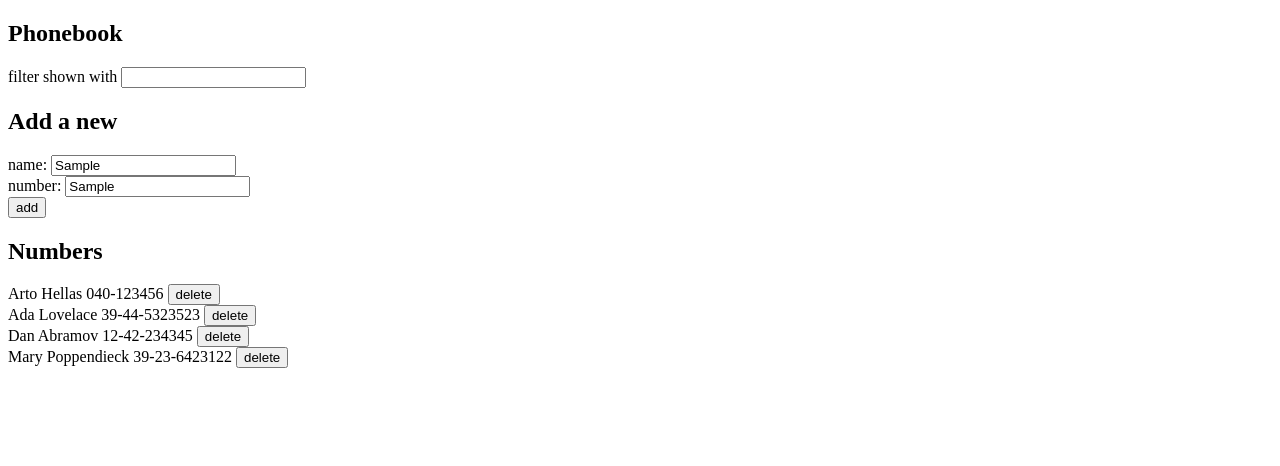
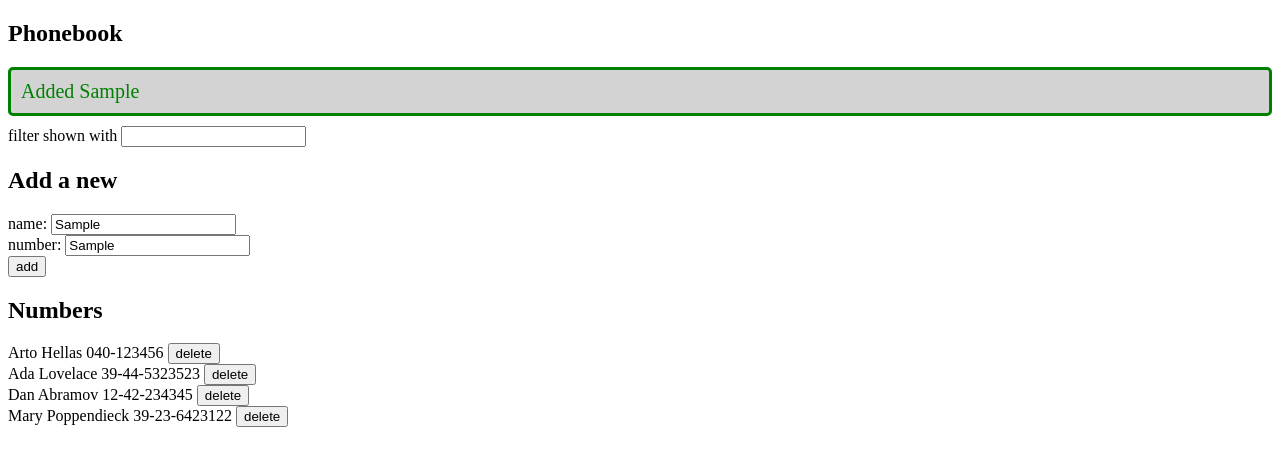
Before and after one commit to Ashvith10/fso-part2, a React (Create React App) app in the folder phonebook/: page / in a window 1280 px wide. Both pictures are taken after typing "Sample", "Sample" into the empty fields and a click on the button "add". Shown: the top 466 px of the page. Built offline with nearby package versions, Linux system fonts and the light colour scheme; no server answers; data requests are answered from the project's data file; the HTML template or start-up script is replaced by a standard one.

Commit message:
chore: Show success message

```diff
--- /dev/null
+++ b/phonebook/src/App.css
@@ -0,0 +1,9 @@
+.successMessage {
+    color: green;
+    background: lightgrey;
+    font-size: 20px;
+    border-style: solid;
+    border-radius: 5px;
+    padding: 10px;
+    margin-bottom: 10px;
+}
--- a/phonebook/src/App.js
+++ b/phonebook/src/App.js
@@ -2,13 +2,16 @@ import {useState, useEffect} from 'react'
 import Filter from './components/Filter'
 import PersonForm from './components/PersonForm'
 import Persons from './components/Persons'
+import Success from './components/Success'
 import personService from './services/person'
+import './App.css'
 
 const App = () => {
     const [persons, setPersons] = useState([])
     const [searchToken, setSearchToken] = useState('')
     const [newName, setNewName] = useState('')
     const [newNumber, setNewNumber] = useState('')
+    const [successMessage, setSuccessMessage] = useState(null)
 
     const handleSearchInput = (event) => setSearchToken(event.target.value)
     const handleNameInput = (event) => setNewName(event.target.value)
@@ -21,16 +24,16 @@ const App = () => {
             if (window.confirm(`${newName} is already added to phonebook, replace the old number with a new one?`)) {
                 personService
                     .update(person.id, {name: newName, number: newNumber})
-                    .then(response =>
-                        setPersons(prevState =>
-                                prevState.map(obj => obj.id === response.data.id ? response.data : obj)
-                        )
-                    )
+                    .then(response => setPersons(prevState => prevState.map(obj => obj.id === response.data.id ? response.data : obj)))
+                setSuccessMessage(`Updated ${newName}`)
+                setTimeout(() => setSuccessMessage(null), 5000)
             }
         } else {
             personService
                 .create({name: newName, number: newNumber})
                 .then(response => setPersons(prevState => [...prevState, {...response.data}]))
+            setSuccessMessage(`Added ${newName}`)
+            setTimeout(() => setSuccessMessage(null), 5000)
         }
     }
 
@@ -57,6 +60,7 @@ const App = () => {
     return (
         <div>
             <h2>Phonebook</h2>
+            <Success message={successMessage}/>
             <Filter searchToken={searchToken} handleSearchInput={handleSearchInput} />
             <h2>Add a new</h2>
             <PersonForm newName={newName} handleNameInput={handleNameInput} newNumber={newNumber} handleNumberInput={handleNumberInput} addPerson={addPerson} />
--- /dev/null
+++ b/phonebook/src/components/Success.js
@@ -0,0 +1,13 @@
+const Success = ({message}) => {
+    if (message === null) {
+        return null;
+    }
+
+    return (
+        <div className="successMessage">
+            {message}
+        </div>
+    )
+}
+
+export default Success
```
